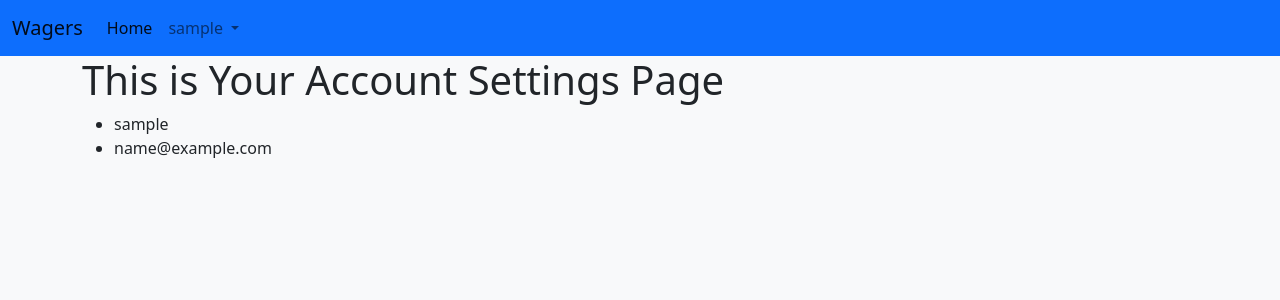
After one commit to BraxtonQuintero/final-captsone-project, a Flask app: page /account/user_id in a window 1280 px wide. The commit adds this page. Shown: the top 300 px of the page. Run offline with Flask 3, Linux system fonts and the light colour scheme; the visitor is signed in with stand-in values (Sample User, id 1).

Commit message:
added account settings page and logout feature

```diff
--- a/app/routes.py
+++ b/app/routes.py
@@ -53,3 +53,13 @@ def logout():
     logout_user()
     flash('You have been logged out', 'info')
     return redirect(url_for('index'))
+
+@app.route("/account/user_id", methods= ["GET"])
+@login_required
+def account():
+    email = User.email
+    username = User.username
+
+    account = User.query.filter_by(username=username, email=email)
+
+    return render_template('account.html', account=account)
--- /dev/null
+++ b/app/templates/account.html
@@ -0,0 +1,15 @@
+{% extends "base.html" %}
+
+{% block title %}Welcome User to Call of Duty Hub{% endblock %}
+
+{% block content %}
+
+<div class="row align-items-center justify-content-evenly">
+    <h1>This is Your Account Settings Page</h1>
+</div>
+<ul>
+    <li>{{ current_user.username }}</li>
+    <li>{{ current_user.email }}</li>
+</ul>
+
+{% endblock content %}
--- a/app/templates/navbar.html
+++ b/app/templates/navbar.html
@@ -12,12 +12,12 @@
           {% if current_user.is_authenticated %}
           <li class="nav-item dropdown">
             <a class="nav-link dropdown-toggle" href="#" role="button" data-bs-toggle="dropdown" aria-expanded="false">
-              Profile
+              {{ current_user.username }}
             </a>
             <ul class="dropdown-menu">
               <li><a class="dropdown-item" href="#">Blank</a></li>
-              <li><a class="dropdown-item" href="#">Account Settings</a></li>
-              <li><a class="dropdown-item" href="#">Logout</a></li>
+              <li><a class="dropdown-item" href="{{ url_for('account') }}">Account Settings</a></li>
+              <li><a class="dropdown-item" href="{{ url_for('logout') }}">Logout</a></li>
             </ul>
           </li>
           {% else %}
```
Also changed, not shown: app/templates/index.html (+7 -5 lines).
